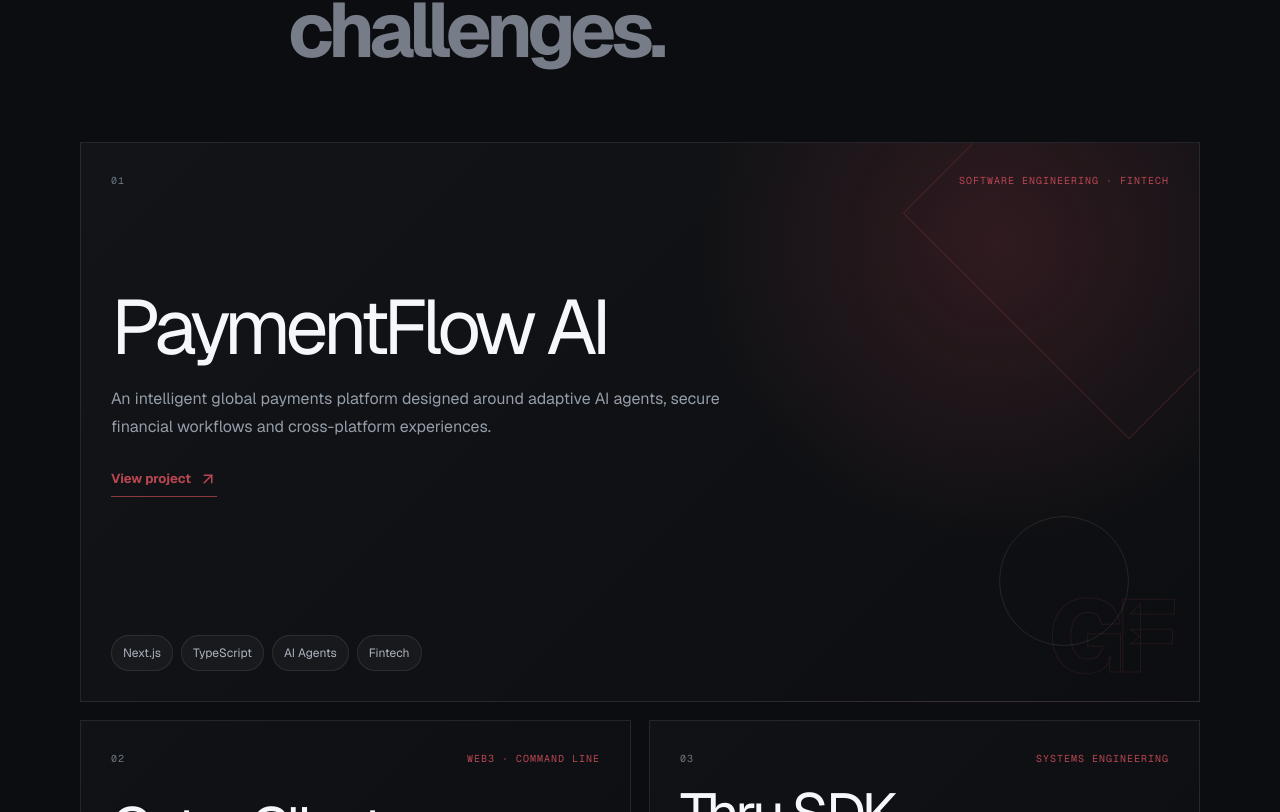
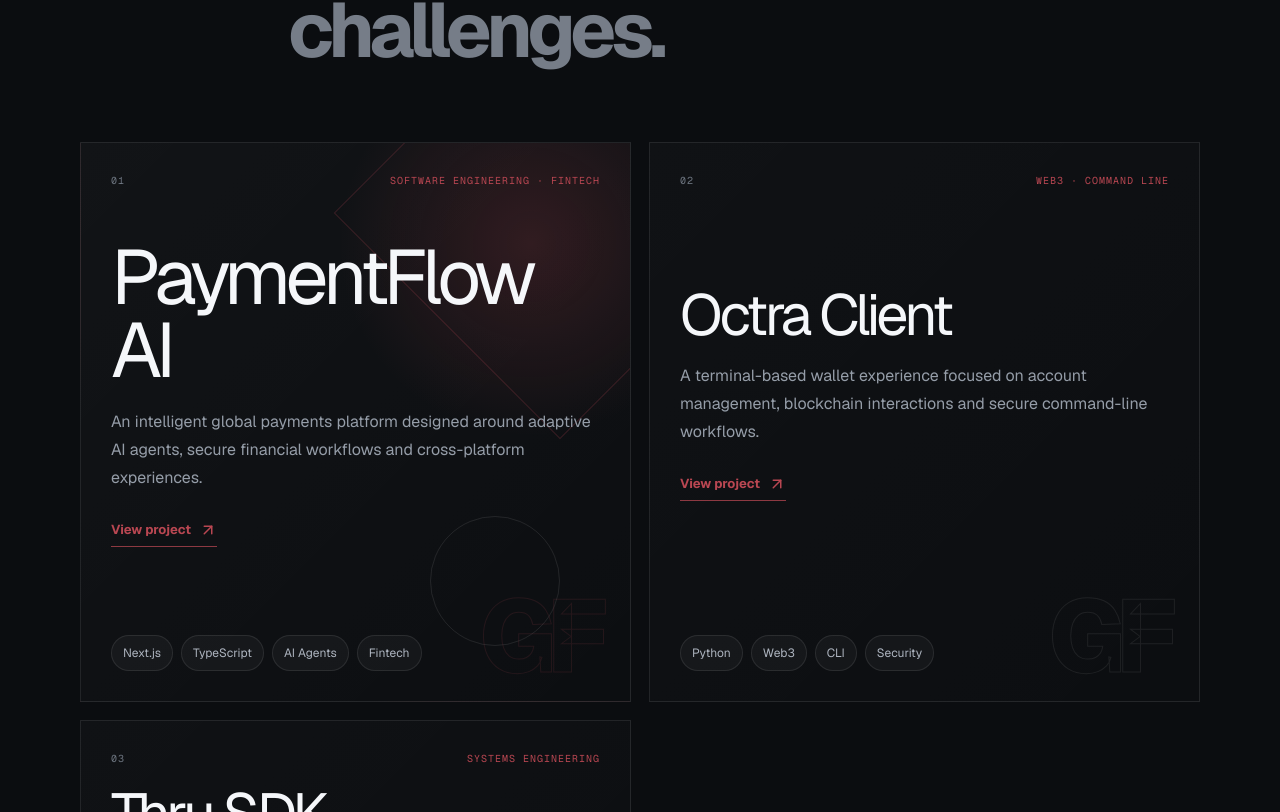
Before and after one commit to ano-nym-ous257/hoeks, a Next.js app: page / in a window 1280 px wide. Shown: the part 3648-4460 px from the top of the page. Built offline with nearby package versions, Linux system fonts and the light colour scheme.

Commit message:
feat: add staggered section animations

```diff
--- a/src/app/globals.css
+++ b/src/app/globals.css
@@ -2492,3 +2492,32 @@
     gap: 10px;
   }
 }
+
+.editorial-projects > div,
+.system-skills-grid > div,
+.experience-timeline > div {
+  min-width: 0;
+}
+
+.editorial-projects > div > .editorial-project,
+.system-skills-grid > div > .system-skill-module {
+  height: 100%;
+}
+
+.experience-timeline > div {
+  border-bottom: 1px solid var(--border);
+}
+
+.experience-timeline > div:last-child {
+  border-bottom: 0;
+}
+
+.experience-timeline > div .experience-entry {
+  border-bottom: 0;
+}
+
+@media (prefers-reduced-motion: reduce) {
+  [style*="transform"] {
+    transition-duration: 0.01ms !important;
+  }
+}
--- /dev/null
+++ b/src/components/effects/Stagger.tsx
@@ -0,0 +1,73 @@
+"use client";
+
+import { motion } from "motion/react";
+import type { ReactNode } from "react";
+import { cn } from "@/lib/utils";
+
+interface StaggerGroupProps {
+  children: ReactNode;
+  className?: string;
+  delay?: number;
+  stagger?: number;
+}
+
+interface StaggerItemProps {
+  children: ReactNode;
+  className?: string;
+}
+
+export function StaggerGroup({
+  children,
+  className,
+  delay = 0,
+  stagger = 0.12,
+}: StaggerGroupProps) {
+  return (
+    <motion.div
+      className={className}
+      initial="hidden"
+      whileInView="visible"
+      viewport={{ once: true, amount: 0.12 }}
+      variants={{
+        hidden: {},
+        visible: {
+          transition: {
+            delayChildren: delay,
+            staggerChildren: stagger,
+          },
+        },
+      }}
+    >
+      {children}
+    </motion.div>
+  );
+}
+
+export function StaggerItem({
+  children,
+  className,
+}: StaggerItemProps) {
+  return (
+    <motion.div
+      className={cn(className)}
+      variants={{
+        hidden: {
+          opacity: 0,
+          y: 42,
+          scale: 0.985,
+        },
+        visible: {
+          opacity: 1,
+          y: 0,
+          scale: 1,
+          transition: {
+            duration: 0.72,
+            ease: [0.22, 1, 0.36, 1],
+          },
+        },
+      }}
+    >
+      {children}
+    </motion.div>
+  );
+}
--- a/src/components/sections/Experience.tsx
+++ b/src/components/sections/Experience.tsx
@@ -1,4 +1,8 @@
 import { ArrowUpRight, Check, Radio } from "lucide-react";
+import {
+  StaggerGroup,
+  StaggerItem,
+} from "@/components/effects/Stagger";
 import { SectionHeading } from "@/components/ui/section-heading";
 import { StatusBadge } from "@/components/ui/status-badge";
 import { experienceItems } from "@/data/experience";
@@ -27,9 +31,14 @@
           <StatusBadge>Continuous development</StatusBadge>
         </div>
 
-        <div className="experience-timeline">
+        <StaggerGroup
+          className="experience-timeline"
+          delay={0.08}
+          stagger={0.12}
+        >
           {experienceItems.map((item, index) => (
-            <article className="experience-entry" key={item.title}>
+            <StaggerItem key={item.title}>
+              <article className="experience-entry">
                 <div className="experience-marker" aria-hidden="true">
                   <span>{String(index + 1).padStart(2, "0")}</span>
                 </div>
@@ -42,7 +51,9 @@
                 <div className="experience-content">
                   <p className="experience-area">{item.area}</p>
                   <h3>{item.title}</h3>
-                <p className="experience-description">{item.description}</p>
+                  <p className="experience-description">
+                    {item.description}
+                  </p>
 
                   <div className="experience-highlights">
                     {item.highlights.map((highlight) => (
@@ -60,8 +71,9 @@
                   aria-hidden="true"
                 />
               </article>
+            </StaggerItem>
           ))}
-        </div>
+        </StaggerGroup>
       </div>
     </section>
   );
--- a/src/components/sections/Projects.tsx
+++ b/src/components/sections/Projects.tsx
@@ -1,4 +1,8 @@
 import { ArrowUpRight } from "lucide-react";
+import {
+  StaggerGroup,
+  StaggerItem,
+} from "@/components/effects/Stagger";
 import { SectionHeading } from "@/components/ui/section-heading";
 import { projects } from "@/data/projects";
 
@@ -16,13 +20,17 @@
         accent="real technical challenges."
       />
 
-      <div className="editorial-projects">
+      <StaggerGroup
+        className="editorial-projects"
+        delay={0.08}
+        stagger={0.16}
+      >
         {projects.map((project, index) => (
+          <StaggerItem key={project.title}>
             <article
               className={`editorial-project ${
                 project.featured ? "editorial-project-featured" : ""
               }`}
-            key={project.title}
             >
               <div className="editorial-project-index">
                 <span>0{index + 1}</span>
@@ -54,13 +62,17 @@
                   ))}
                 </div>
 
-              <span className="editorial-project-mark" aria-hidden="true">
+                <span
+                  className="editorial-project-mark"
+                  aria-hidden="true"
+                >
                   GF
                 </span>
               </div>
             </article>
+          </StaggerItem>
         ))}
-      </div>
+      </StaggerGroup>
     </section>
   );
 }
--- a/src/components/sections/Skills.tsx
+++ b/src/components/sections/Skills.tsx
@@ -1,4 +1,8 @@
 import { Check, Cpu, Radio, ShieldCheck } from "lucide-react";
+import {
+  StaggerGroup,
+  StaggerItem,
+} from "@/components/effects/Stagger";
 import { SectionHeading } from "@/components/ui/section-heading";
 import { StatusBadge } from "@/components/ui/status-badge";
 import { skillGroups } from "@/data/skills";
@@ -26,12 +30,17 @@
         <StatusBadge>All modules operational</StatusBadge>
       </div>
 
-      <div className="system-skills-grid">
+      <StaggerGroup
+        className="system-skills-grid"
+        delay={0.08}
+        stagger={0.11}
+      >
         {skillGroups.map((group, groupIndex) => {
           const Icon = group.icon;
 
           return (
-            <article className="system-skill-module" key={group.title}>
+            <StaggerItem key={group.title}>
+              <article className="system-skill-module">
                 <div className="system-skill-header">
                   <div className="system-skill-title">
                     <span className="system-skill-index">
@@ -67,22 +76,27 @@
                   <span>{group.skills.length} capabilities</span>
                 </div>
               </article>
+            </StaggerItem>
           );
         })}
-      </div>
+      </StaggerGroup>
 
       <div className="skills-summary-panel">
         <div>
           <ShieldCheck size={26} />
+
           <div>
             <p>Engineering approach</p>
-            <h3>Security-first, systems-focused and operationally aware.</h3>
+            <h3>
+              Security-first, systems-focused and operationally aware.
+            </h3>
           </div>
         </div>
 
         <p>
           Every capability is applied with attention to reliability, access
-          control, troubleshooting, documentation and long-term maintainability.
+          control, troubleshooting, documentation and long-term
+          maintainability.
         </p>
       </div>
     </section>
```
Lines whose indentation alone changed are shown as unchanged.
